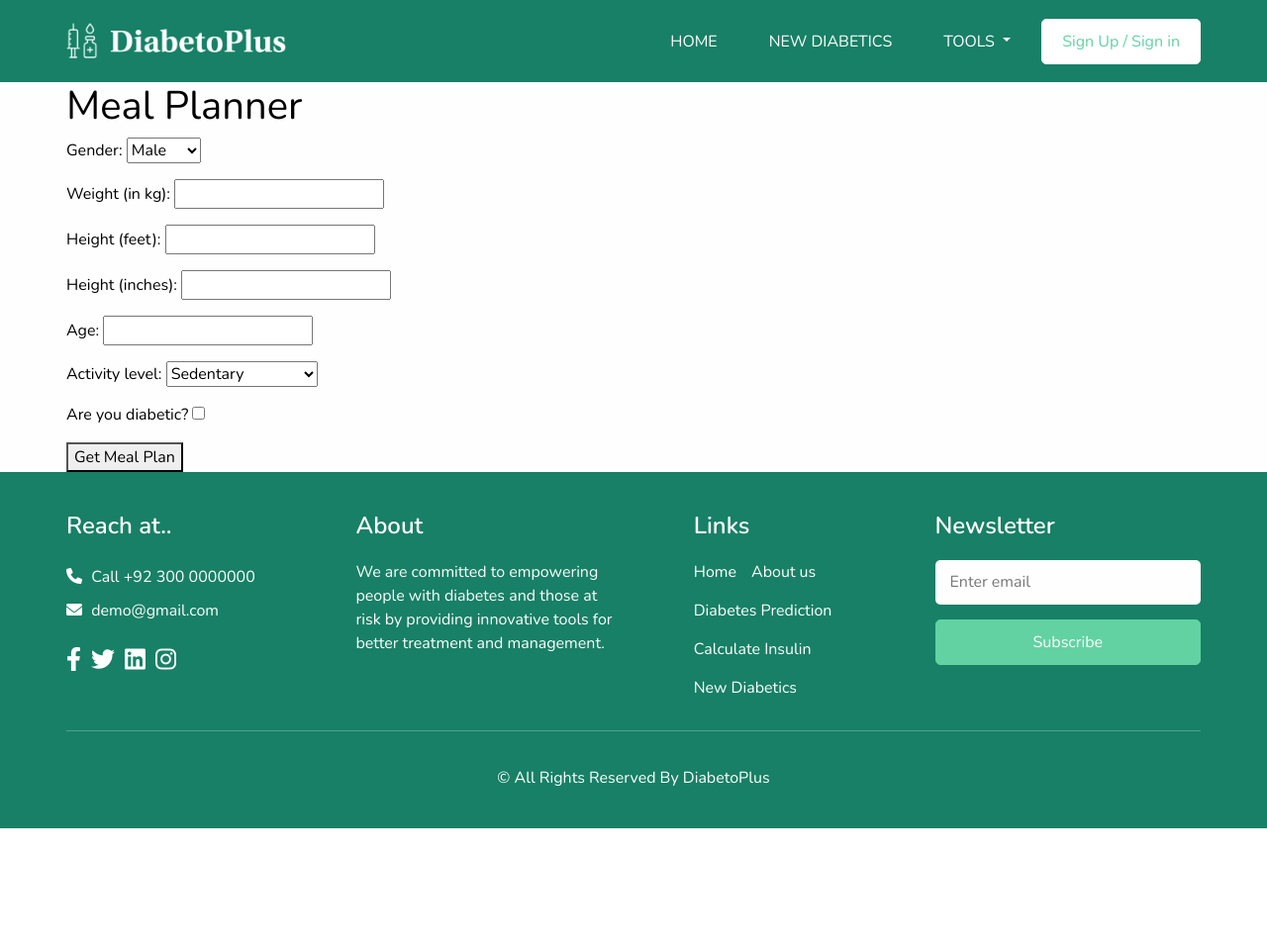
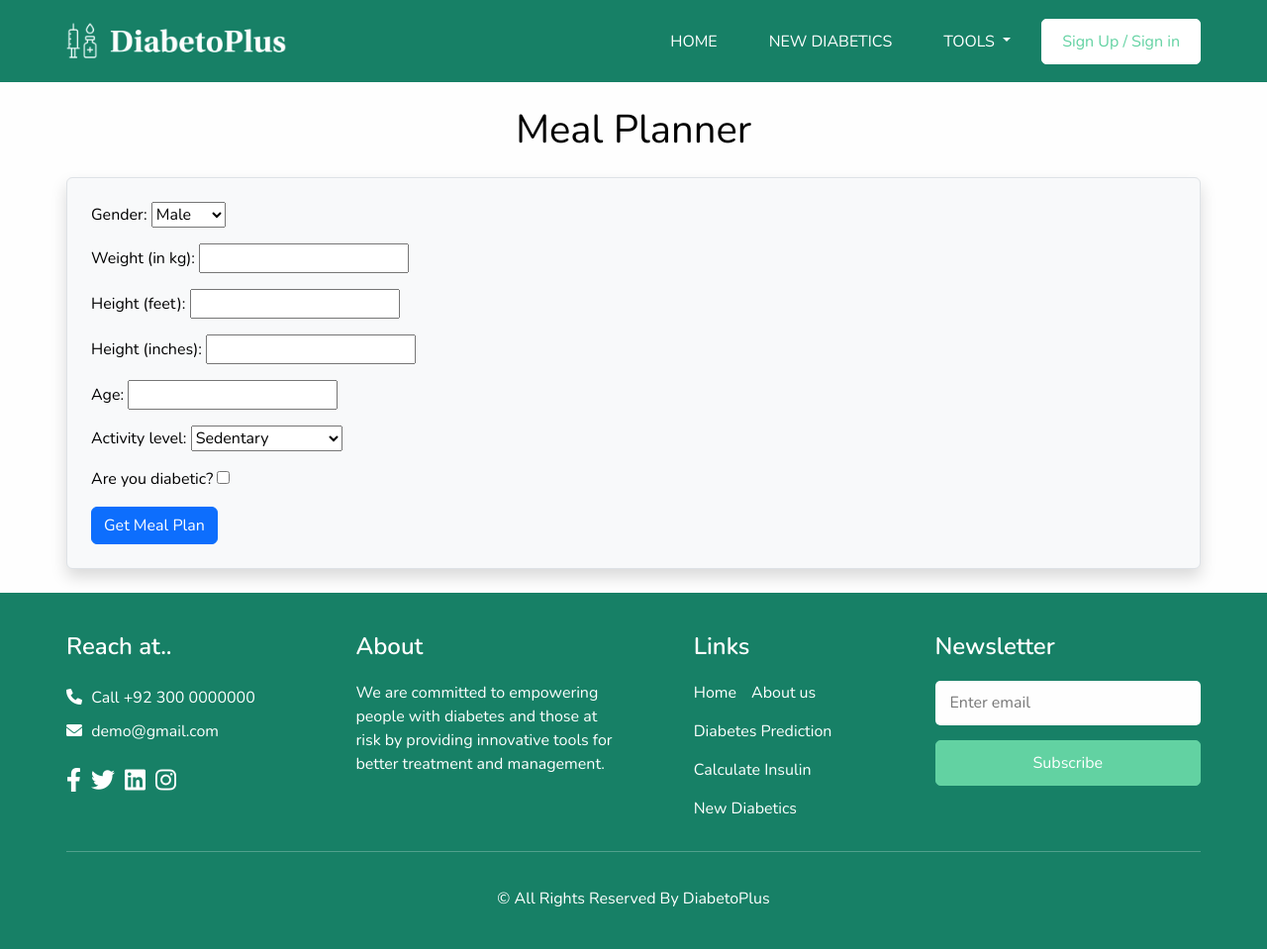
Before and after one commit to TalhaMughal00/DIabetoPlus, a Django app: page /mealplaner/ in a window 1280 px wide. Shown: the whole page at 99% size. Before the commit the page ends 837 px from the top, so only its background shows below. Run offline with Django 4.2, Linux system fonts and the light colour scheme; parts of the project's set-up code (start-up, migrations or seed data) failed here and were passed over.

Commit message:
Update mlform.html

```diff
--- a/templates/mlform.html
+++ b/templates/mlform.html
@@ -3,12 +3,14 @@
 {% block title %}DiabetoPlus | Meal Planner{% endblock title %}
 
 {% block content %}
-<div class="mealplaner container">
-    <h1>Meal Planner</h1>
-    <form method="post">
-    {% csrf_token %}
-    {{ form.as_p }}
-    <button type="submit">Get Meal Plan</button>
+<div class="mealplaner container my-4">
+    <h1 class="text-center mb-4">Meal Planner</h1>
+    <form method="post" class="bg-light p-4 border rounded shadow">
+        {% csrf_token %}
+        <div class="form-group">
+            {{ form.as_p }}
+        </div>
+        <button type="submit" class="btn btn-primary btn-block">Get Meal Plan</button>
     </form>
 </div>
 {% endblock content %}
```
